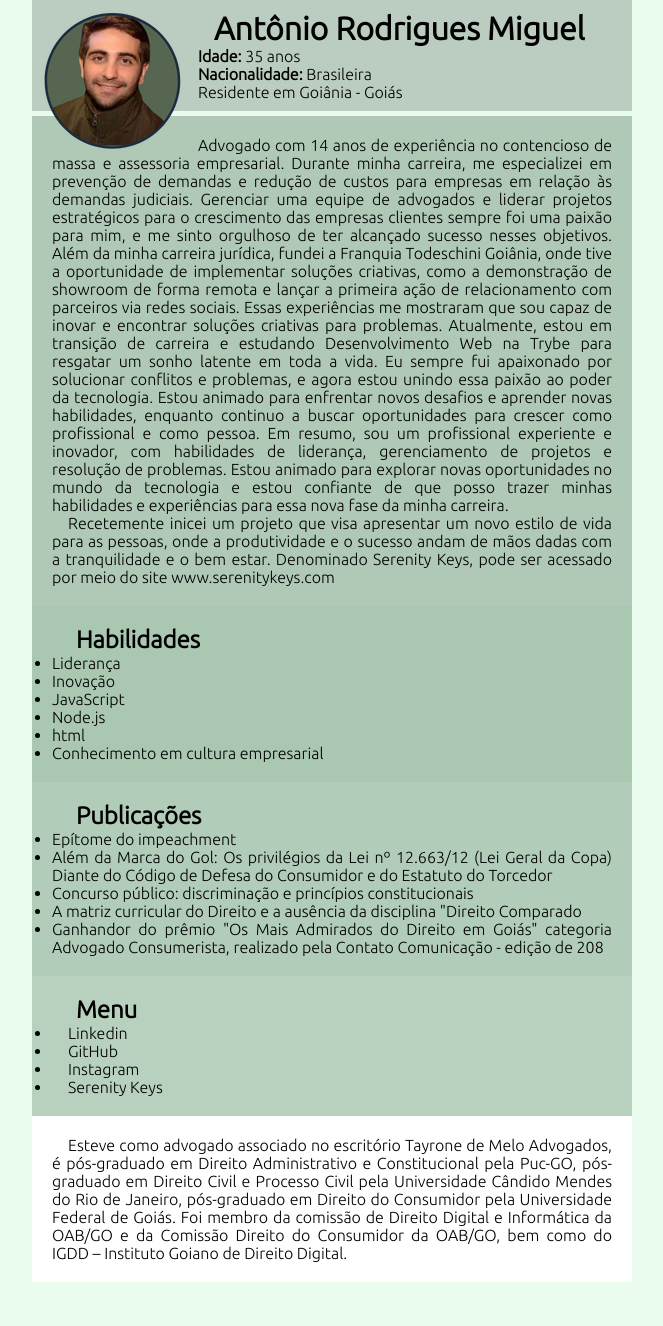
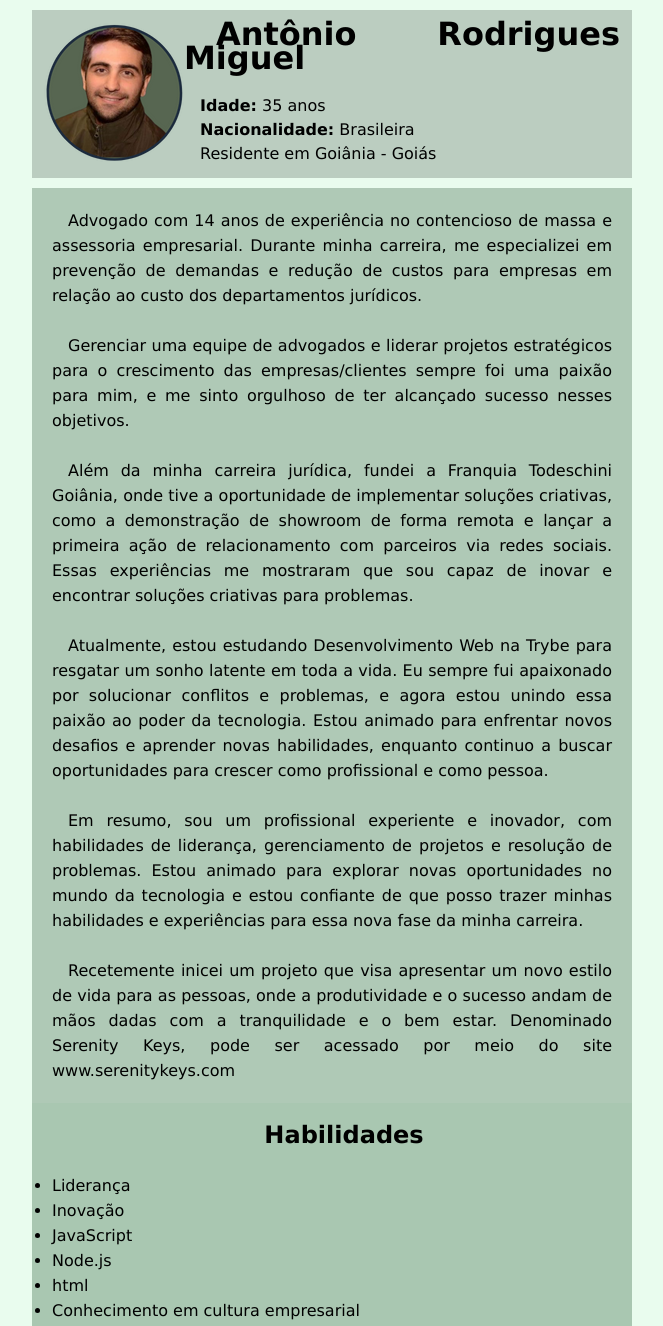
Before and after one commit to antonioRMiguel/antonioRMiguel.github.io, a plain HTML site: page index.html in a window 1280 px wide. Shown: the top 1326 px of the page, without its empty margins (308-971 px from the left). Before the commit the page ends 1302 px from the top, so only its background shows below. Drawn offline with Linux system fonts and the light colour scheme.

Commit message:
quebra de texto, alteração da posição das seções, e estilização

```diff
--- a/index.html
+++ b/index.html
@@ -19,21 +19,21 @@
 
 <div class="cabecalho-fundo">
     <img class="centralizar-img" src="foto-perfil.png" alt="foto de antonio miguel"></img>
-    <h1><strong><p id="dadosPessoais"> Antônio Rodrigues Miguel </p></strong></h1>
+    <h1><strong><p id="dadosPessoais"> Antônio Rodrigues Miguel </p></strong></h1> <br>
     <p><strong>Idade:</strong> 35 anos</p>
    <p><strong> Nacionalidade:</strong> Brasileira </p>
    <p>Residente em Goiânia - Goiás</p>
-
 </div>
 
-    <div class="cabecalho-meio"><p>Advogado com 14 anos de experiência no contencioso de massa e assessoria empresarial. Durante minha carreira, me especializei em prevenção de demandas e redução de custos para empresas em relação às demandas judiciais. Gerenciar uma equipe de advogados e liderar projetos estratégicos para o crescimento das empresas clientes sempre foi uma paixão para mim, e me sinto orgulhoso de ter alcançado sucesso nesses objetivos.
-    Além da minha carreira jurídica, fundei a Franquia Todeschini Goiânia, onde tive a oportunidade de implementar soluções criativas, como a demonstração de showroom de forma remota e lançar a primeira ação de relacionamento com parceiros via redes sociais. Essas experiências me mostraram que sou capaz de inovar e encontrar soluções criativas para problemas.
-    Atualmente, estou em transição de carreira e estudando Desenvolvimento Web na Trybe para resgatar um sonho latente em toda a vida. Eu sempre fui apaixonado por solucionar conflitos e problemas, e agora estou unindo essa paixão ao poder da tecnologia. Estou animado para enfrentar novos desafios e aprender novas habilidades, enquanto continuo a buscar oportunidades para crescer como profissional e como pessoa.
-    Em resumo, sou um profissional experiente e inovador, com habilidades de liderança, gerenciamento de projetos e resolução de problemas. Estou animado para explorar novas oportunidades no mundo da tecnologia e estou confiante de que posso trazer minhas habilidades e experiências para essa nova fase da minha carreira. </p>
-    <p>Recetemente inicei um projeto que visa apresentar um novo estilo de vida para as pessoas, onde a produtividade e o sucesso andam de mãos dadas com a tranquilidade e o bem estar. Denominado Serenity Keys, pode ser acessado por meio do site <a href="http://www.serenitykeys.com" target="_blank" rel="noopener noreferrer" class="retira-decoracao-link"> www.serenitykeys.com</a></p>
+    <div class="cabecalho-meio"><p>Advogado com 14 anos de experiência no contencioso de massa e assessoria empresarial. Durante minha carreira, me especializei em prevenção de demandas e redução de custos para empresas em relação ao custo dos departamentos jurídicos.</p>
+    <br><p>Gerenciar uma equipe de advogados e liderar projetos estratégicos para o crescimento das empresas/clientes sempre foi uma paixão para mim, e me sinto orgulhoso de ter alcançado sucesso nesses objetivos.</p>
+    <br><p>Além da minha carreira jurídica, fundei a Franquia Todeschini Goiânia, onde tive a oportunidade de implementar soluções criativas, como a demonstração de showroom de forma remota e lançar a primeira ação de relacionamento com parceiros via redes sociais. Essas experiências me mostraram que sou capaz de inovar e encontrar soluções criativas para problemas.</p>
+    <br><p>Atualmente, estou estudando Desenvolvimento Web na Trybe para resgatar um sonho latente em toda a vida. Eu sempre fui apaixonado por solucionar conflitos e problemas, e agora estou unindo essa paixão ao poder da tecnologia. Estou animado para enfrentar novos desafios e aprender novas habilidades, enquanto continuo a buscar oportunidades para crescer como profissional e como pessoa.</p>
+    <br><p>Em resumo, sou um profissional experiente e inovador, com habilidades de liderança, gerenciamento de projetos e resolução de problemas. Estou animado para explorar novas oportunidades no mundo da tecnologia e estou confiante de que posso trazer minhas habilidades e experiências para essa nova fase da minha carreira. </p>
+    <br><p>Recetemente inicei um projeto que visa apresentar um novo estilo de vida para as pessoas, onde a produtividade e o sucesso andam de mãos dadas com a tranquilidade e o bem estar. Denominado Serenity Keys, pode ser acessado por meio do site <a href="http://www.serenitykeys.com" target="_blank" rel="noopener noreferrer" class="retira-decoracao-link"> www.serenitykeys.com</a></p>
 </div>
 
-<div class="corpo-fundo"> <h2><p id="skills">Habilidades</p></h2>
+<div class="corpo-fundo"> <h2><p id="skills">Habilidades</p></h2><br>
 <ul>
 <li> Liderança </li>
 <li> Inovação </li>
@@ -44,7 +44,7 @@
 </ul>
 </div>
 
-<div class="publicacoes-fundo"><h2><p id="publicacoes">Publicações</p></h2>
+<div class="publicacoes-fundo"><h2><p id="publicacoes">Publicações</p><br></h2>
 <ul>
 <li> <a href="https://jus.com.br/artigos/43516/epitome-do-impeachment" target="_blank" class="retira-decoracao-link"> Epítome do impeachment </li></a>
 <li> <a href="https://jus.com.br/artigos/37515/alem-da-marca-do-gol-os-privilegios-da-lei-n-12-663-12-lei-geral-da-copa-diante-do-codigo-de-defesa-do-consumidor-e-do-estatuto-do-torcedor" target="_blank" class="retira-decoracao-link"> Além da Marca do Gol: Os privilégios da Lei nº 12.663/12 (Lei Geral da Copa) Diante do Código de Defesa do Consumidor e do Estatuto do Torcedor</li></a>
@@ -54,20 +54,20 @@
 </ul>
 </div>
 
-<div class="menu-fundo">
-    <footer>
-    <h2><p id="menu">Menu</p></h2>
-    <ul>
-    <li> <p> <a href="https://www.linkedin.com/in/antoniormiguel/" target="_blank" class="retira-decoracao-link">Linkedin </a></li>
-    <li> <p> <a href="https://github.com/" class="retira-decoracao-link"> GitHub </p></a></li>
-    <li> <p> <a href="https://www.instagram.com/armiguel87/" target="_blank" class="retira-decoracao-link"> Instagram </p></a></li>
-    <li> <p> <a href="https://www.serenitykeys.com" target="_blank" class="retira-decoracao-link"> Serenity Keys </p></a></li>
-</ul>
-</div>
+<div class="rodape-fundo"><p> Esteve como advogado associado no escritório Tayrone de Melo Advogados, é pós-graduado em Direito Administrativo e Constitucional pela Puc-GO, pós-graduado em Direito Civil e Processo Civil pela Universidade Cândido Mendes do Rio de Janeiro, pós-graduado em Direito do Consumidor pela Universidade Federal de Goiás.
+    Foi membro da comissão de Direito Digital e Informática da OAB/GO e da Comissão Direito do Consumidor da OAB/GO, bem como do IGDD – Instituto Goiano de Direito Digital. </p><br>
 
-<ul><div class="rodape-fundo"><p> Esteve como advogado associado no escritório Tayrone de Melo Advogados, é pós-graduado em Direito Administrativo e Constitucional pela Puc-GO, pós-graduado em Direito Civil e Processo Civil pela Universidade Cândido Mendes do Rio de Janeiro, pós-graduado em Direito do Consumidor pela Universidade Federal de Goiás. Foi membro da comissão de Direito Digital e Informática da OAB/GO e da Comissão Direito do Consumidor da OAB/GO, bem como do IGDD – Instituto Goiano de Direito Digital. </p></ul>
 
+    <div class="menu-fundo">
+        <footer>
+
+         <p> <a href="https://www.linkedin.com/in/antoniormiguel/" target="_blank" class="retira-decoracao-link">Linkedin </a>
+         <p> <a href="https://github.com/" class="retira-decoracao-link"> GitHub </p></a>
+         <p> <a href="https://www.instagram.com/armiguel87/" target="_blank" class="retira-decoracao-link"> Instagram </p></a>
+         <p> <a href="https://www.serenitykeys.com" target="_blank" class="retira-decoracao-link"> Serenity Keys </p></a>
+    </div>
 </footer>
+
 </body>
 </html>
 </div>
--- a/style.css
+++ b/style.css
@@ -4,13 +4,14 @@
 }
 
 body {
-    font-family: 'Ubuntu', sans-serif;
+    font-family: 'verdana', sans-serif;
     text-align: justify;
     background-color: #E9FCEE;
     background-size: 100%;
     position: relative;
     max-width: 600px;
     margin: 0 auto;
+    line-height: 25px;
 }
 
 p {
@@ -25,8 +26,10 @@ p {
 
 .cabecalho-fundo {
     background-color: #BBCDC0;
-    margin-bottom: 5px;
-    padding: 10px;
+    margin-bottom: 10px;
+    padding: 2%;
+    margin-top: 10px;
+    line-height: 150%;
 
 }
 
@@ -41,10 +44,19 @@ p {
 
 }
 
+#skills {
+    text-align: center;
+}
+
 .publicacoes-fundo {
     background-color: #B1CCB8;
     padding: 20px;
 }
+
+#publicacoes {
+    text-align: center;
+}
+
 
 .menu-fundo {
     background-color: #B8D1BE;
@@ -54,7 +66,7 @@ p {
 .rodape-fundo {
     background-color: #ffffff;
     padding: 20px;
-    margin-bottom: 20px;
+    margin-bottom: 10px;
 }
 
 .centralizar-img {
@@ -62,6 +74,6 @@ p {
     float: left;
  }
 
-li:hover {
+a:hover {
     background-color: #E9FCEE;
 }
```
